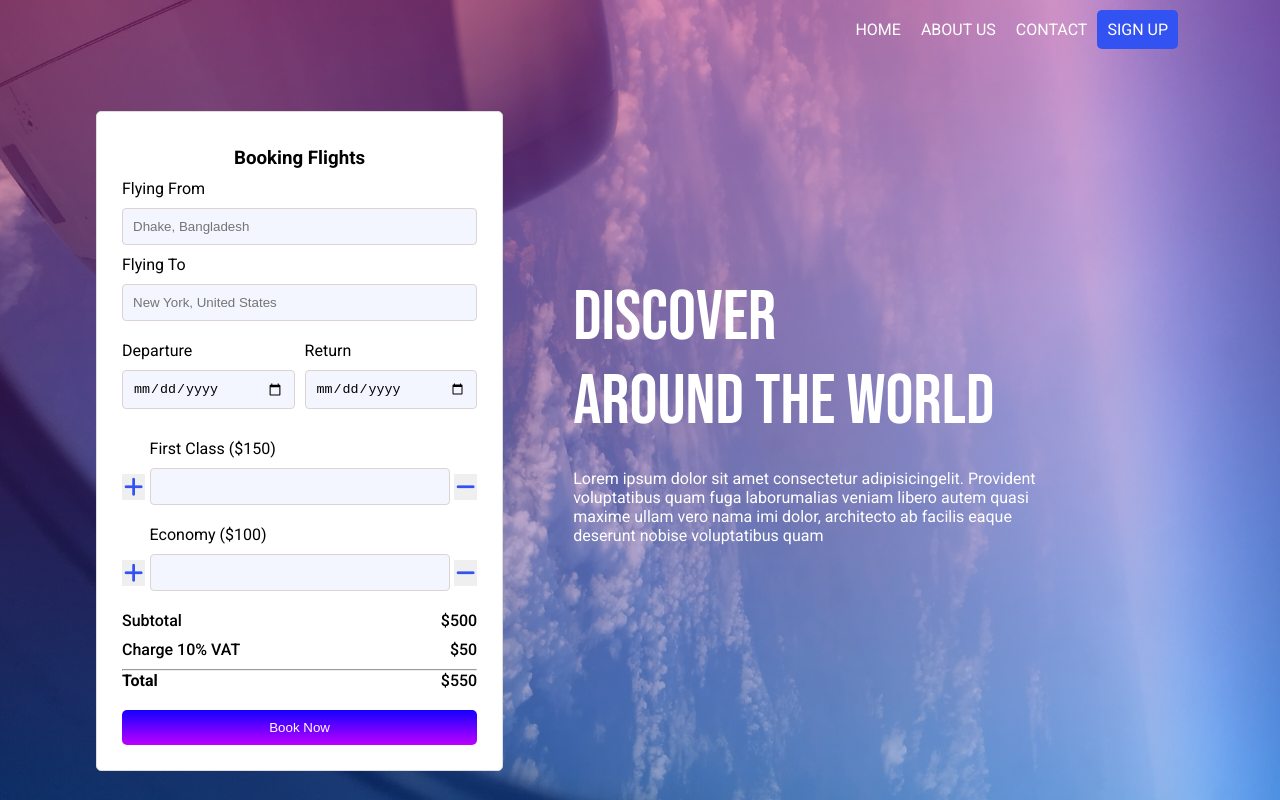
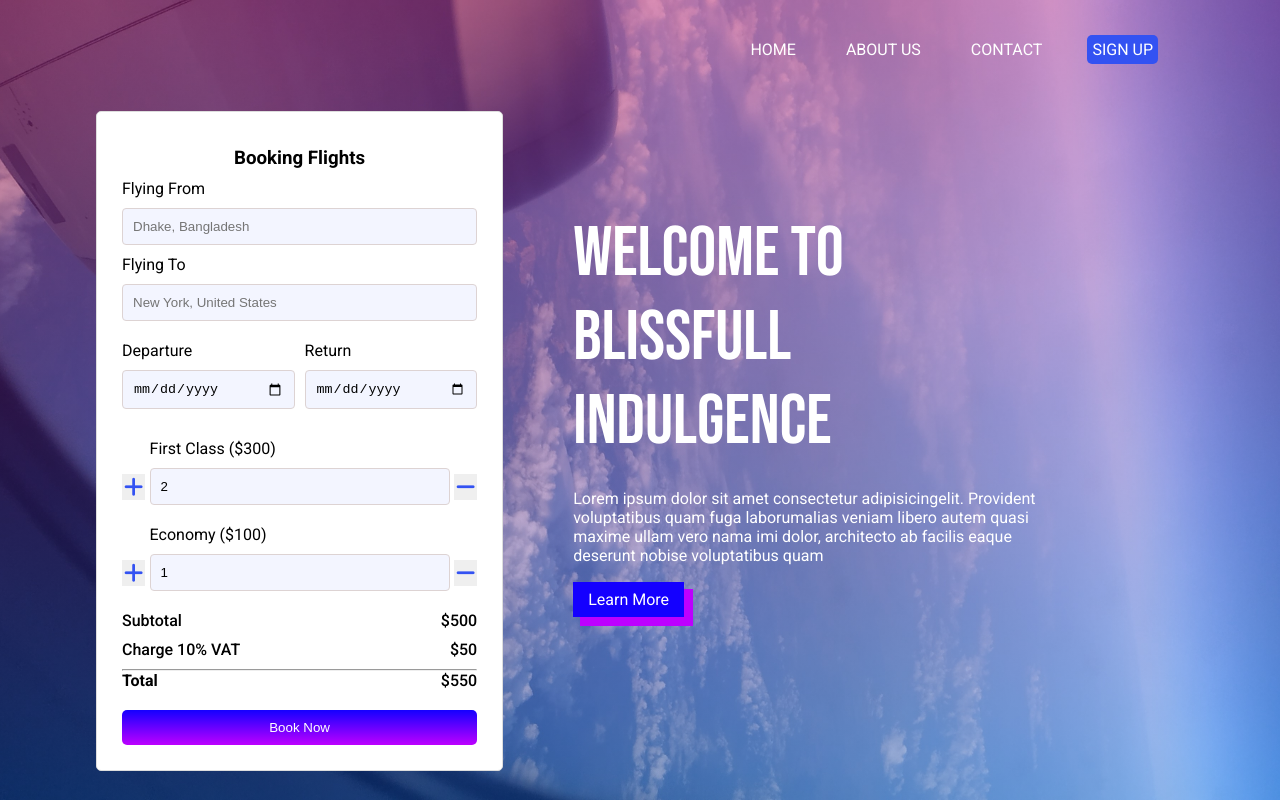
Before and after one commit to iftikharrasha/ninja-fly-air-ticket-purchase, a plain HTML site: page index.html in a window 1280 px wide. Both pictures are taken after a click on the button 133 px from the left and 487 px from the top of the page. Drawn offline with Linux system fonts and the light colour scheme.

Commit message:
class tickets plus minus calculated

```diff
--- a/index.html
+++ b/index.html
@@ -51,14 +51,14 @@
             </div>
             <div class="input-group f-class">
                 <div class="plus-minus">
-					<button class="plus-minus-btn"><i class="fas fa-plus"></i></button>
+					<button id="first-class-increase" class="plus-minus-btn"><i class="fas fa-plus"></i></button>
                 </div>
                 <div>
-                    <label for="">First Class ($150)</label>
-                    <input class="inp-style inp-width" type="number" name="">
+                    <label for="">First Class ($<span id="first-class-price">150</span>)</label>
+                    <input id="first-class-input" class="inp-style inp-width" type="number" name="" value="1">
                 </div>
                 <div class="plus-minus">
-					<button class="plus-minus-btn"><i class="fas fa-minus"></i></button>
+					<button id="first-class-decrease" class="plus-minus-btn"><i class="fas fa-minus"></i></button>
                 </div>
             </div>
 
@@ -68,7 +68,7 @@
                 </div>
                 <div>
                     <label for="">Economy ($100)</label>
-                    <input class="inp-style inp-width" type="number" name="">
+                    <input class="inp-style inp-width" type="number" name="" value="1">
                 </div>
                 <div class="plus-minus">
 					<button class="plus-minus-btn"><i class="fas fa-minus"></i></button>
@@ -106,12 +106,40 @@
         </div>
 
         <div class="booking-content">
-            <h1>discover <br> around the world</h1>
+            <h1>welcome to blissfull<br>indulgence</h1>
             <p>Lorem ipsum dolor sit amet consectetur adipisicingelit. Provident voluptatibus quam fuga laborumalias veniam libero autem quasi maxime ullam vero nama imi dolor, architecto ab facilis eaque deserunt nobise voluptatibus quam</p>
+            <a href="#" class="learn">Learn More</a>
         </div>
     </main>
 
-    <!--Thank You-->
+    <script>
+        document.getElementById("first-class-increase").addEventListener('click', function(){
+            ticketChange(true);
+            //console.log(classPrice);
+        })
+
+        document.getElementById("first-class-decrease").addEventListener('click', function(){
+            ticketChange(false);
+        })
+
+        function ticketChange(isIncrease){
+            const classInput = document.getElementById("first-class-input");
+            const classIntValue = parseInt(classInput.value);
+
+            let classNewCount = classInput;
+            if(isIncrease == true){
+                classNewCount = classIntValue + 1;
+            }else if(isIncrease == false && classIntValue>0){
+                classNewCount = classIntValue - 1;
+            }else{
+                classNewCount = classIntValue;
+            }
+            classInput.value = classNewCount;
+
+            const classPrice = classNewCount * 150;
+            document.getElementById("first-class-price").innerText = classPrice;
+        }
+    </script>
 </body>
 
 </html>
--- a/style.css
+++ b/style.css
@@ -1,13 +1,13 @@
-*{
+* {
 	padding: 0;
 	margin: 0;
 	box-sizing: border-box;
 	text-decoration: none;
 	list-style-type: none;
 }
-body{
+body {
 	font-family: 'Roboto', sans-serif;
-	background:linear-gradient(0deg, rgb(0 88 255 / 30%), rgba(255, 0, 150, 0.3)), url(images/bg1.jpg);
+	background: linear-gradient(0deg, rgb(0 88 255 / 30%), rgba(255, 0, 150, 0.3)), url(images/bg.jpg);
 	background-repeat: no-repeat;
 	background-position: center center;
 	background-attachment: scroll;
@@ -15,37 +15,45 @@ body{
 	height: 100vh;
 }
 
-nav{
+nav {
 	height: 50px;
 	width: 100%;
 	padding: 20px 0;
 }
-.container{
+.container {
 	width: 1200px;
 	max-width: 85%;
 	margin: 0 auto;
 }
-nav ul{
+nav ul {
 	display: flex;
 	justify-content: flex-end;
 	margin: 0px 6px;
 }
-nav ul li a{
+
+nav ul li {
+	padding: 20px;
+}
+
+nav ul li a {
 	color: #fff;
 	padding: 10px;
 	text-transform: uppercase;
+	padding: 5px;
 }
-nav ul li a:hover, a.active{
-    background-color: #3352F2;
+
+nav ul li a:hover,
+a.active {
+	background-color: #3352f2;
 	border-radius: 5px;
 }
-.main-content{
+.main-content {
 	display: grid;
 	grid-template-columns: 2fr 3fr;
 	gap: 70px;
 	align-items: center;
 }
-.booking-form{
+.booking-form {
 	background-color: #fff;
 	border: 1px solid #ddd;
 	padding: 25px;
@@ -53,68 +61,68 @@ nav ul li a:hover, a.active{
 	float: left;
 	margin-top: 15%;
 }
-.booking-form h3{
+.booking-form h3 {
 	margin: 10px 0px;
 	text-align: center;
 }
-.booking-form  .input-group{
+.booking-form .input-group {
 	margin: 10px 0;
 }
-.f-class{
+.f-class {
 	display: flex;
 	justify-content: space-between;
 	align-items: center;
 }
-.inp-width{
+.inp-width {
 	min-width: 300px;
 }
-.plus-minus{
+.plus-minus {
 	margin-top: 10px;
 }
 
-.plus-minus-btn{
+.plus-minus-btn {
 	margin-top: 10px;
 	border: none;
 	cursor: pointer;
 }
 
-.plus-minus-btn:focus{
+.plus-minus-btn:focus {
 	outline: none;
 }
 
-.plus-minus button i{
+.plus-minus button i {
 	padding: 2px;
-	color: #3352F2;
+	color: #3352f2;
 	font-size: 22px;
 }
 
-.booking-form  .calculations{
+.booking-form .calculations {
 	margin: 10px 0;
 }
-.booking-form  .calculations p{
+.booking-form .calculations p {
 	font-weight: 500;
 	margin-bottom: 10px;
 }
-.booking-form input{
+.booking-form input {
 	width: 100%;
 	display: block;
 	padding: 10px;
 	border-radius: 5px;
 	border: 1px solid #ddd3d3;
-    background: #F3F5FF;
+	background: #f3f5ff;
 	border-radius: 4px;
 	margin: 10px 0;
 }
-.booking-form .inputs{
+.booking-form .inputs {
 	display: grid;
 	grid-template-columns: 1fr 1fr;
 	gap: 10px;
 }
-.booking-content{
+.booking-content {
 	color: #fff;
 	width: 80%;
 }
-.booking-content h1{
+.booking-content h1 {
 	font-size: 70px;
 	text-transform: uppercase;
 	font-family: 'Bebas Neue', cursive;
@@ -122,7 +130,11 @@ nav ul li a:hover, a.active{
 	margin-bottom: 25px;
 }
 
-.btn-style{
+.booking-content p {
+	margin-bottom: 25px;
+}
+
+.btn-style {
 	display: block;
 	width: 100%;
 	padding: 10px;
@@ -130,10 +142,33 @@ nav ul li a:hover, a.active{
 	border: none;
 	color: #fff;
 	font-weight: 500;
-    background: linear-gradient(180deg, #1400FF 0%, #BD00FF 100%);
+	background: linear-gradient(180deg, #1400ff 0%, #bd00ff 100%);
 	cursor: pointer;
+	transition: 0.5s ease-out;
 }
-.amount{
+
+.btn-style:hover {
+	background: linear-gradient(180deg, #bd00ff 0%, #1400ff 100%);
+}
+
+.amount {
 	display: flex;
 	justify-content: space-between;
 }
+
+.learn {
+	background-color: #1400ff;
+	color: white;
+	text-decoration: none;
+	padding: 8px 15px;
+	cursor: pointer;
+	box-shadow: 8px 8px 0px 1px #bd00ff;
+	transition: 0.5s ease-out;
+}
+
+.learn:hover {
+	background-color: #bd00ff;
+	color: white;
+	box-shadow: 8px 8px 0px 1px black;
+	text-decoration: none;
+}
```
Also changed, not shown: images/bg.jpg (renamed from images/bg1.jpg). Lines whose indentation alone changed are shown as unchanged.
